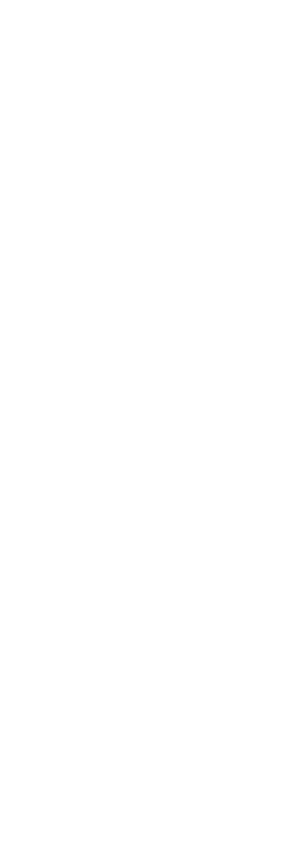
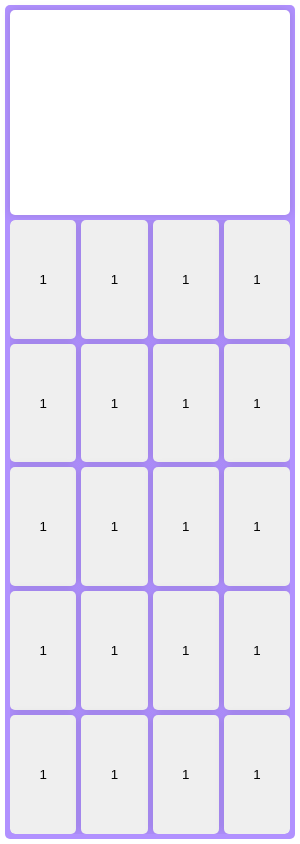
Before and after one commit to Alask-Code/Tray-Calculator, an Electron app: page index.html in a window 300 px wide. Drawn offline with Linux system fonts and the light colour scheme.

Commit message:
scss ui design

```diff
--- a/assets/scss/_reset.scss
+++ b/assets/scss/_reset.scss
@@ -4,6 +4,7 @@
     border: none;
     outline: none;
     user-select: none;
+    transition-duration: 1s;
     box-sizing: border-box;
 }
 
@@ -14,7 +15,7 @@ body {
 }
 
 body {
+    display: flex;
     align-items: center;
     justify-content: center;
-    display: flex;
 }
--- /dev/null
+++ b/assets/scss/standards.scss
@@ -0,0 +1 @@
+$background-color: #B191FF;
--- a/assets/scss/styles.scss
+++ b/assets/scss/styles.scss
@@ -1,11 +1,55 @@
 @import 'reset';
+@import 'standards';
 
 body {
-    padding: 0;
+    padding: 5px;
 }
 
 .app {
+    gap: 5px;
     width: 100%;
     height: 100%;
-    background: white;
+    padding: 5px;
+    display: flex;
+    border-radius: 5px;
+    flex-direction: column;
+    backdrop-filter: blur(10px);
+    background: $background-color;
 }
+
+.app * {
+    box-shadow: 0px 0px 10px rgba(0, 0, 0, 0.125);
+}
+
+input {
+    height: 25%;
+    border-radius: 5px;
+    width: 100%;
+}
+
+.buttons {
+    gap: 5px;
+    width: 100%;
+    height: 75%;
+    display: flex;
+    overflow: hidden;
+    border-radius: 5px;
+    box-shadow: none;
+    flex-direction: column;
+}
+
+.row {
+    gap: 5px;
+    height: 20%;
+    display: flex;
+    align-items: center;
+    box-shadow: none;
+    justify-content: center;
+}
+
+button {
+    width: 25%;
+    height: 100%;
+    cursor: pointer;
+    border-radius: 5px;
+}
--- a/electron/BrowserWindow.js
+++ b/electron/BrowserWindow.js
@@ -7,6 +7,7 @@ function createWindow() {
         frame: false,
         resizable: false,
         transparent: true,
+        alwaysOnTop: true, //REMOVE BEFORE MERGE "ui-design"
         fullscreenable: false,
         skipTaskbar: true,
         webPreferences: {
@@ -17,7 +18,7 @@ function createWindow() {
     })
     win.removeMenu()
     win.loadFile('index.html')
-    win.hide()
+    win.hide() //REMOVE BEFORE MERGE "ui-design"
     return win
 }
 
--- a/electron/ControlWindow.js
+++ b/electron/ControlWindow.js
@@ -16,8 +16,8 @@ function ControlWindow(win, tray) {
     function getPosition() {
         const winBounds = win.getBounds()
         const trayBounds = tray.getBounds()
-        const x = Math.round(trayBounds.x + (trayBounds.width / 2) - (winBounds.width / 2)) - 1
-        const y = Math.round(trayBounds.y + trayBounds.height + 3) + 1
+        const x = Math.round(trayBounds.x + (trayBounds.width / 2) - (winBounds.width / 2)) - 0
+        const y = Math.round(trayBounds.y + trayBounds.height)
         return { x, y }
     }
     return {
--- a/index.html
+++ b/index.html
@@ -9,7 +9,41 @@
 </head>
 
 <body>
-    <div class="app"></div>
+    <div class="app">
+        <input type="text">
+        <div class="buttons">
+            <div class="row">
+                <button>1</button>
+                <button>1</button>
+                <button>1</button>
+                <button>1</button>
+            </div>
+            <div class="row">
+                <button>1</button>
+                <button>1</button>
+                <button>1</button>
+                <button>1</button>
+            </div>
+            <div class="row">
+                <button>1</button>
+                <button>1</button>
+                <button>1</button>
+                <button>1</button>
+            </div>
+            <div class="row">
+                <button>1</button>
+                <button>1</button>
+                <button>1</button>
+                <button>1</button>
+            </div>
+            <div class="row">
+                <button>1</button>
+                <button>1</button>
+                <button>1</button>
+                <button>1</button>
+            </div>
+        </div>
+    </div>
 </body>
 
 </html>
```
Also changed, not shown: assets/scss/standards.css (added), assets/scss/styles.css, 2 other files.
